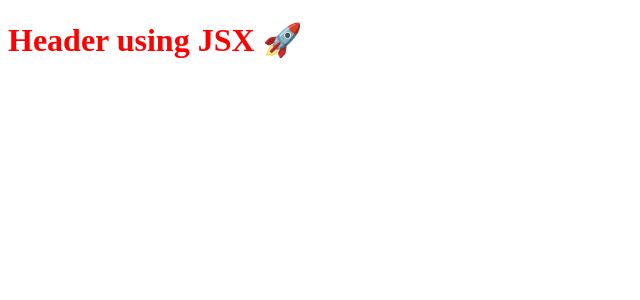
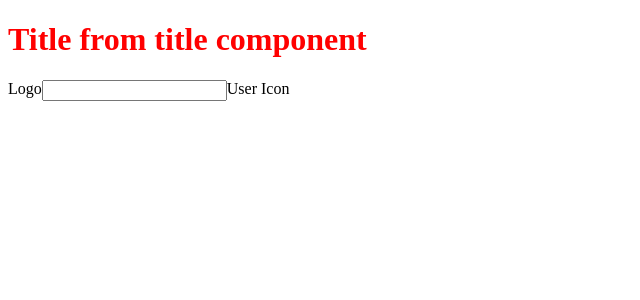
Before and after one commit to aloklearning/namastey-react-learning, a JavaScript app in the folder react-app-package/: page / in a window 1280 px wide. Shown: the top 300 px of the page, without its empty margins (0-640 px from the left). Built offline with nearby package versions, Linux system fonts and the light colour scheme.

Commit message:
Add new assignment with code

```diff
--- a/react-app-package/App.js
+++ b/react-app-package/App.js
@@ -1,4 +1,3 @@
-import React from "react";
 import ReactDOM from "react-dom/client";
 
 /**
@@ -6,12 +5,28 @@ import ReactDOM from "react-dom/client";
  * For JSX to be supportive in multiple lines, we need () for enclosure
  * For example: className is not supported in HTML, but in JSX, yes
  *
- * JSX -> Babel transpiles/compiles -> React.createElement() -> React.render(React Element - JS Object) -> HTML DOM
+ * JSX (transpiled by Babel) ⇒ React.createElement ⇒ ReactElement ⇒ JS Object ⇒ HTML Element(render)
  *
  * Babel is able to identify that () are representative of JSX element
  * and is able to compile/transpile it to React Element object
+ *
+ * const jsxHeading = <h1 id="heading">Header using JSX 🚀</h1>;
  */
-const jsxHeading = <h1 id="heading">Header using JSX 🚀</h1>;
+
+const Title = () => <h1 id="heading">Title from title component</h1>;
+
+const HeaderComponent = () => {
+  return (
+    <div>
+      <Title />
+      <div className="input-container">
+        <span>Logo</span>
+        <input type="text" />
+        <span>User Icon</span>
+      </div>
+    </div>
+  );
+};
 
 const root = ReactDOM.createRoot(document.getElementById("root"));
-root.render(jsxHeading);
+root.render(<HeaderComponent />);
--- a/react-app-package/index.css
+++ b/react-app-package/index.css
@@ -1,3 +1,7 @@
 #heading {
   color: red;
 }
+
+.input-container {
+  display: inline-flex;
+}
```
Also changed, not shown: 2 other files (tests, documents, lock files or other folders).
